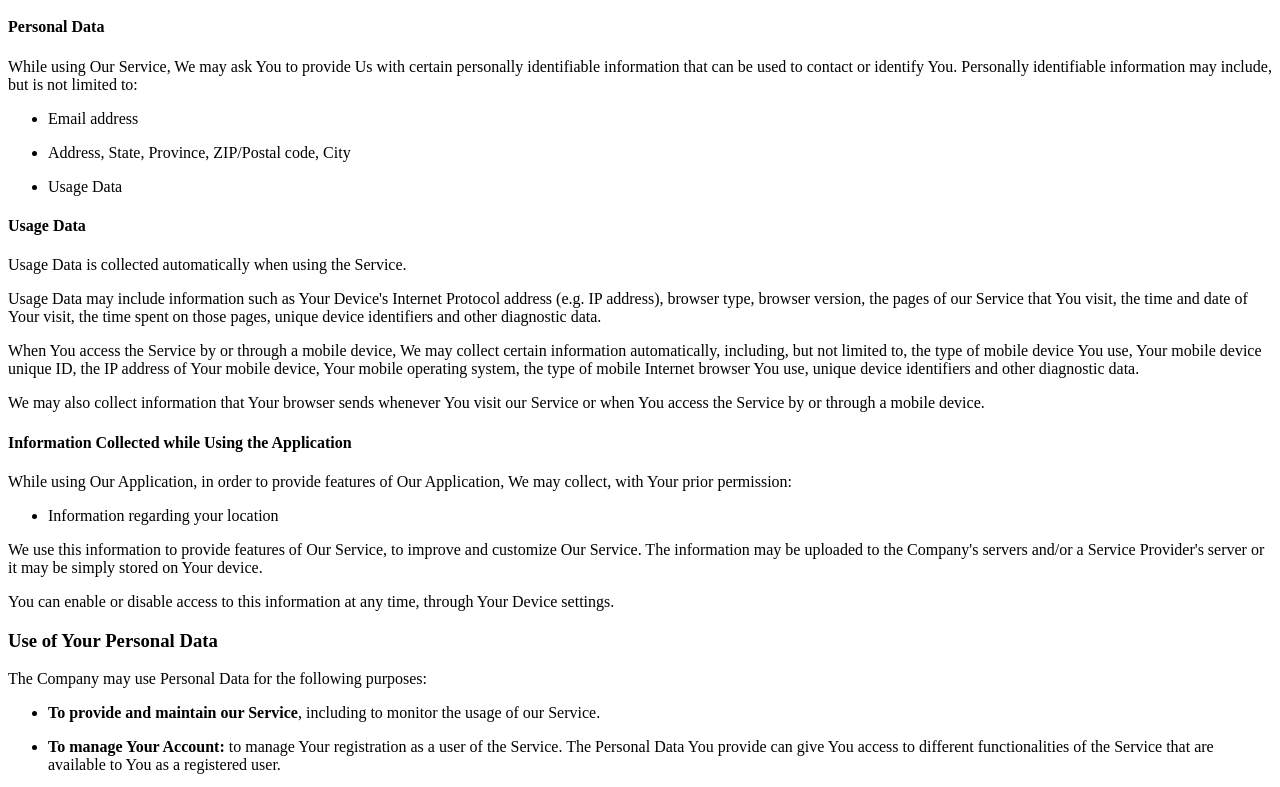
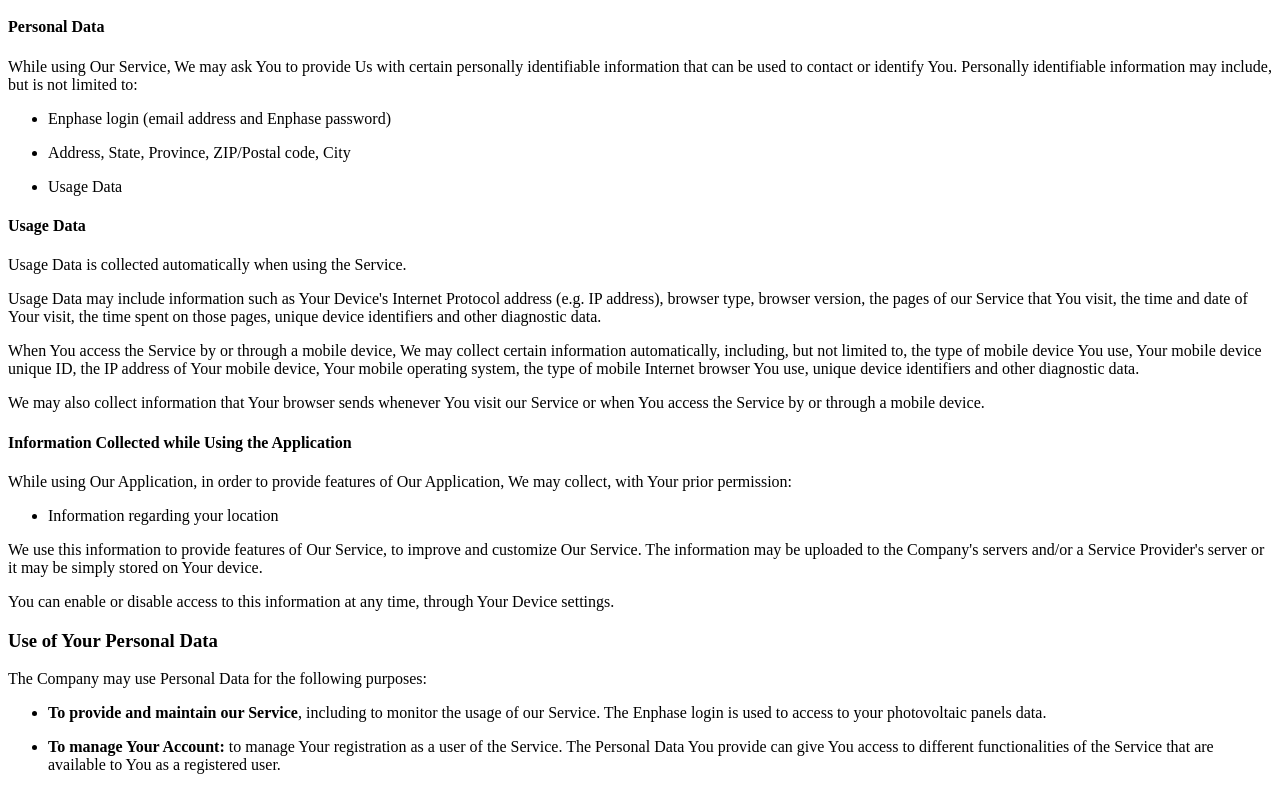
Before and after one commit to guillaumebron/OptimElec, a plain HTML site: page index.html in a window 1280 px wide. Shown: the part 911-1698 px from the top of the page. Drawn offline with Linux system fonts and the light colour scheme.

Commit message:
Update index.html

```diff
--- a/index.html
+++ b/index.html
@@ -48,7 +48,7 @@
 <p>While using Our Service, We may ask You to provide Us with certain personally identifiable information that can be used to contact or identify You. Personally identifiable information may include, but is not limited to:</p>
 <ul>
 <li>
-<p>Email address</p>
+<p>Enphase login (email address and Enphase password)</p>
 </li>
 <li>
 <p>Address, State, Province, ZIP/Postal code, City</p>
@@ -73,7 +73,7 @@
 <p>The Company may use Personal Data for the following purposes:</p>
 <ul>
 <li>
-<p><strong>To provide and maintain our Service</strong>, including to monitor the usage of our Service.</p>
+<p><strong>To provide and maintain our Service</strong>, including to monitor the usage of our Service. The Enphase login is used to access to your photovoltaic panels data.</p>
 </li>
 <li>
 <p><strong>To manage Your Account:</strong> to manage Your registration as a user of the Service. The Personal Data You provide can give You access to different functionalities of the Service that are available to You as a registered user.</p>
@@ -109,6 +109,7 @@
 <h3>Retention of Your Personal Data</h3>
 <p>The Company will retain Your Personal Data only for as long as is necessary for the purposes set out in this Privacy Policy. We will retain and use Your Personal Data to the extent necessary to comply with our legal obligations (for example, if we are required to retain your data to comply with applicable laws), resolve disputes, and enforce our legal agreements and policies.</p>
 <p>The Company will also retain Usage Data for internal analysis purposes. Usage Data is generally retained for a shorter period of time, except when this data is used to strengthen the security or to improve the functionality of Our Service, or We are legally obligated to retain this data for longer time periods.</p>
+<p>Your Enphase login is only stored on your device and aren't known or sent to us. It's the same thing for your location and the location of your photovoltaic panels, they are only stored on your device and aren't known or sent to us.</p>
 <h3>Transfer of Your Personal Data</h3>
 <p>Your information, including Personal Data, is processed at the Company's operating offices and in any other places where the parties involved in the processing are located. It means that this information may be transferred to — and maintained on — computers located outside of Your state, province, country or other governmental jurisdiction where the data protection laws may differ than those from Your jurisdiction.</p>
 <p>Your consent to this Privacy Policy followed by Your submission of such information represents Your agreement to that transfer.</p>
```
